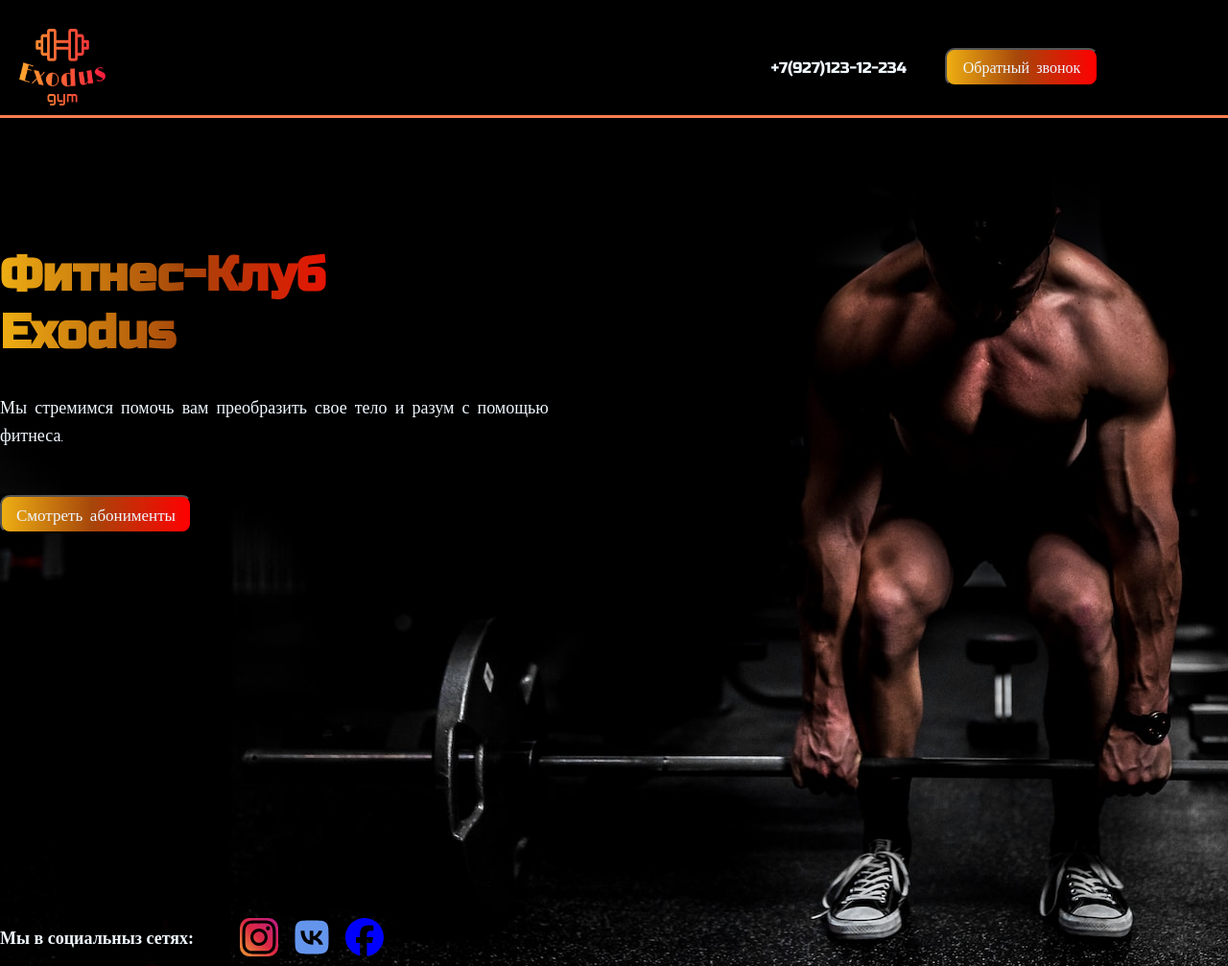
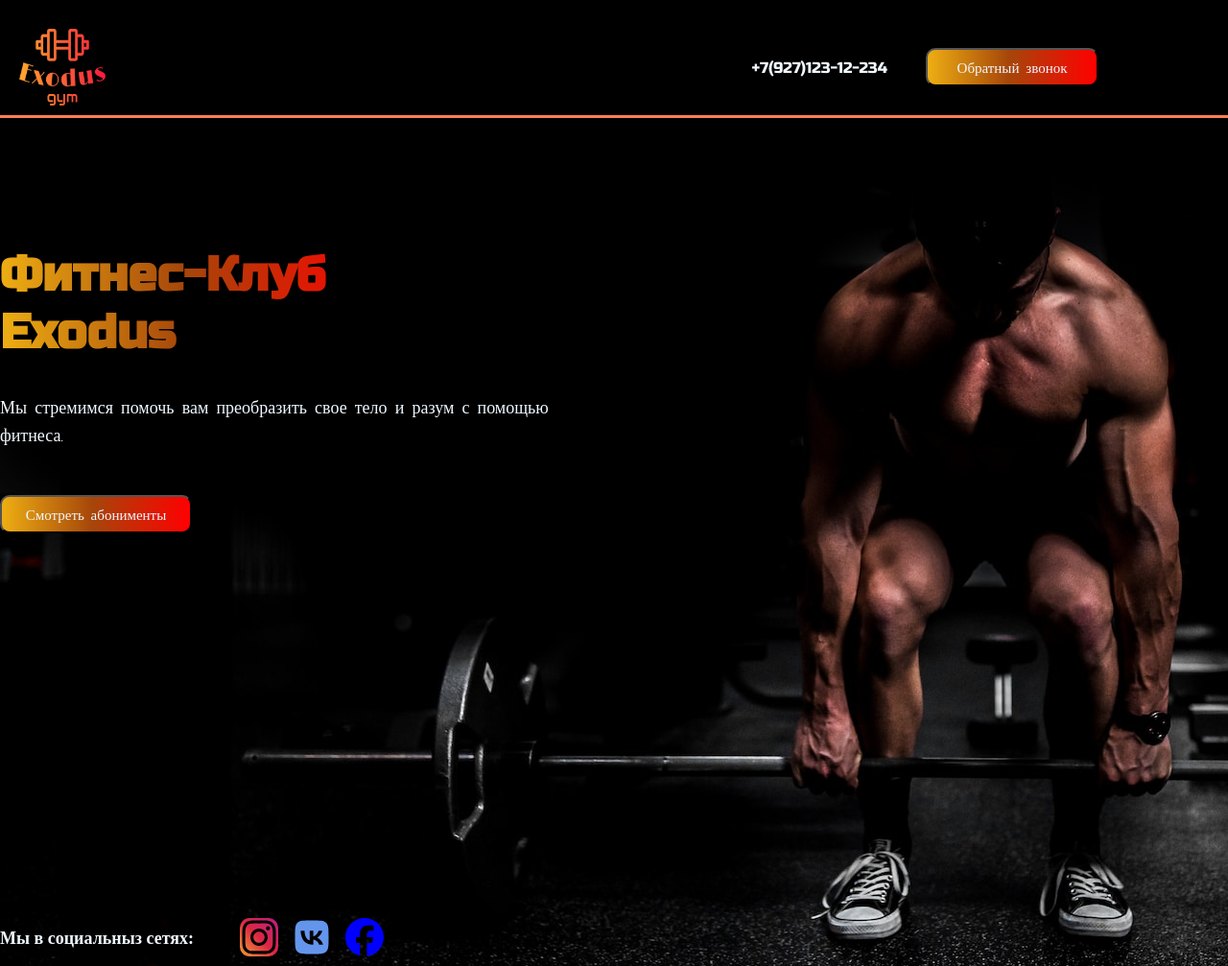
Before and after one commit to maksimdanilin218/Exodus, a plain HTML site: page index.html in a window 1280 px wide. Shown: the top 1007 px of the page at 96% size. Drawn offline with nearby package versions, Linux system fonts and the light colour scheme.

Commit message:
mobile adaptiv v.3.3.1

```diff
--- a/css/index.css
+++ b/css/index.css
@@ -49,14 +49,14 @@ body{
     text-decoration: none;
 }
 .callback{
-    width: 160px;
+    width: 180px;
     height: 40px;
     border-radius: 10px;
     background: linear-gradient(90deg, rgba(236,172,19,1) 1%, rgba(166,70,10,1) 48%, rgba(255,0,0,1) 100%);
     color: aliceblue;
     margin-right: 230px;
     font-family: Shadows Into Light;
-    font-size: 16px;
+    font-size: 15px;
 }
 .a__callback{
     text-decoration: none;
@@ -171,13 +171,12 @@ body{
     animation: bounceIn;
     animation-duration: 2s;
     animation-delay: 1s;
+    font-size: 15px;
 }
 .a__abon{
-    font-size: 16px;
     color: aliceblue;
     text-decoration: none;
     font-family: Shadows Into Light;
-    font-size: 17px;
 }
 /*contact icon*/
 .contact{
```
